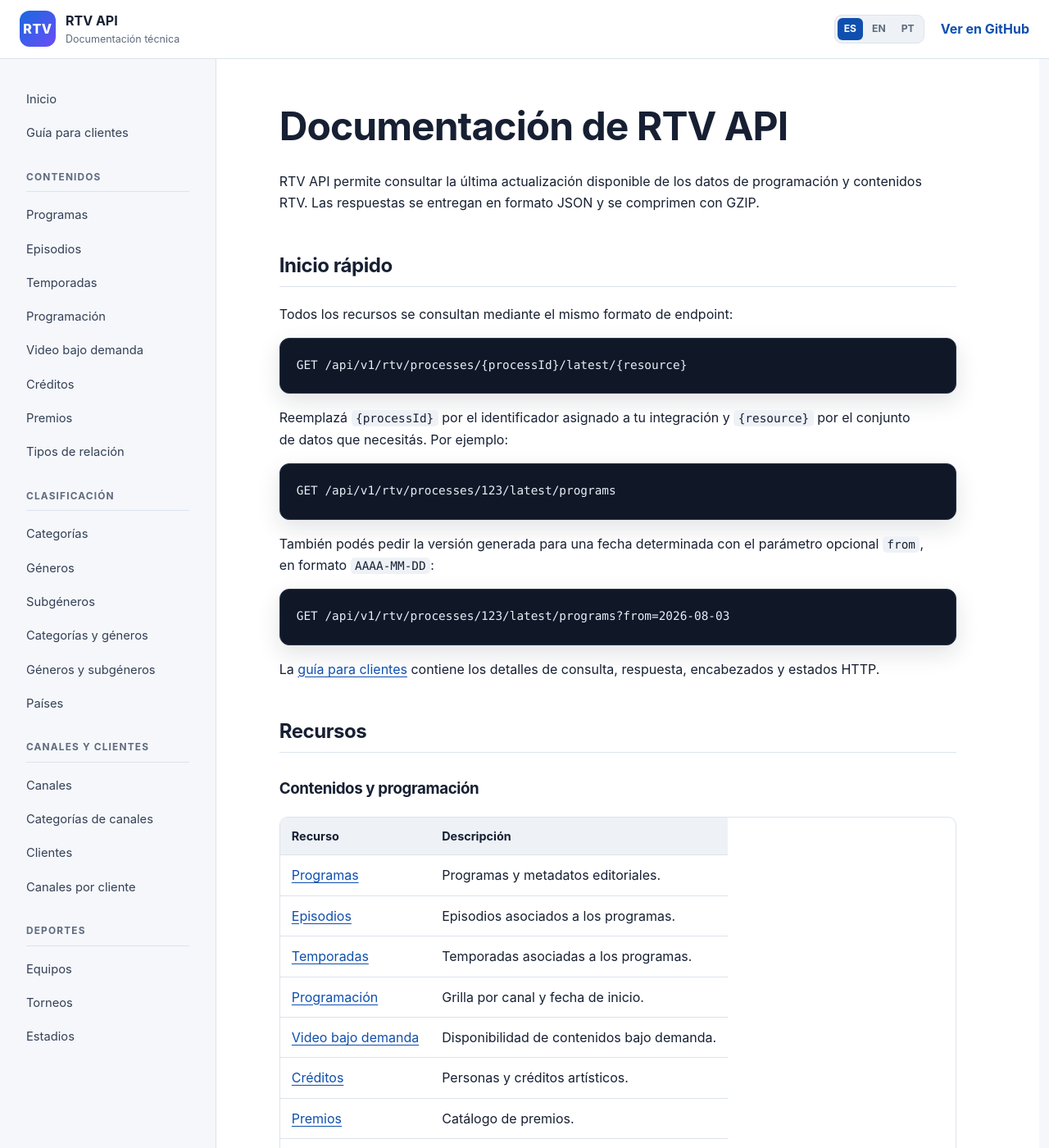
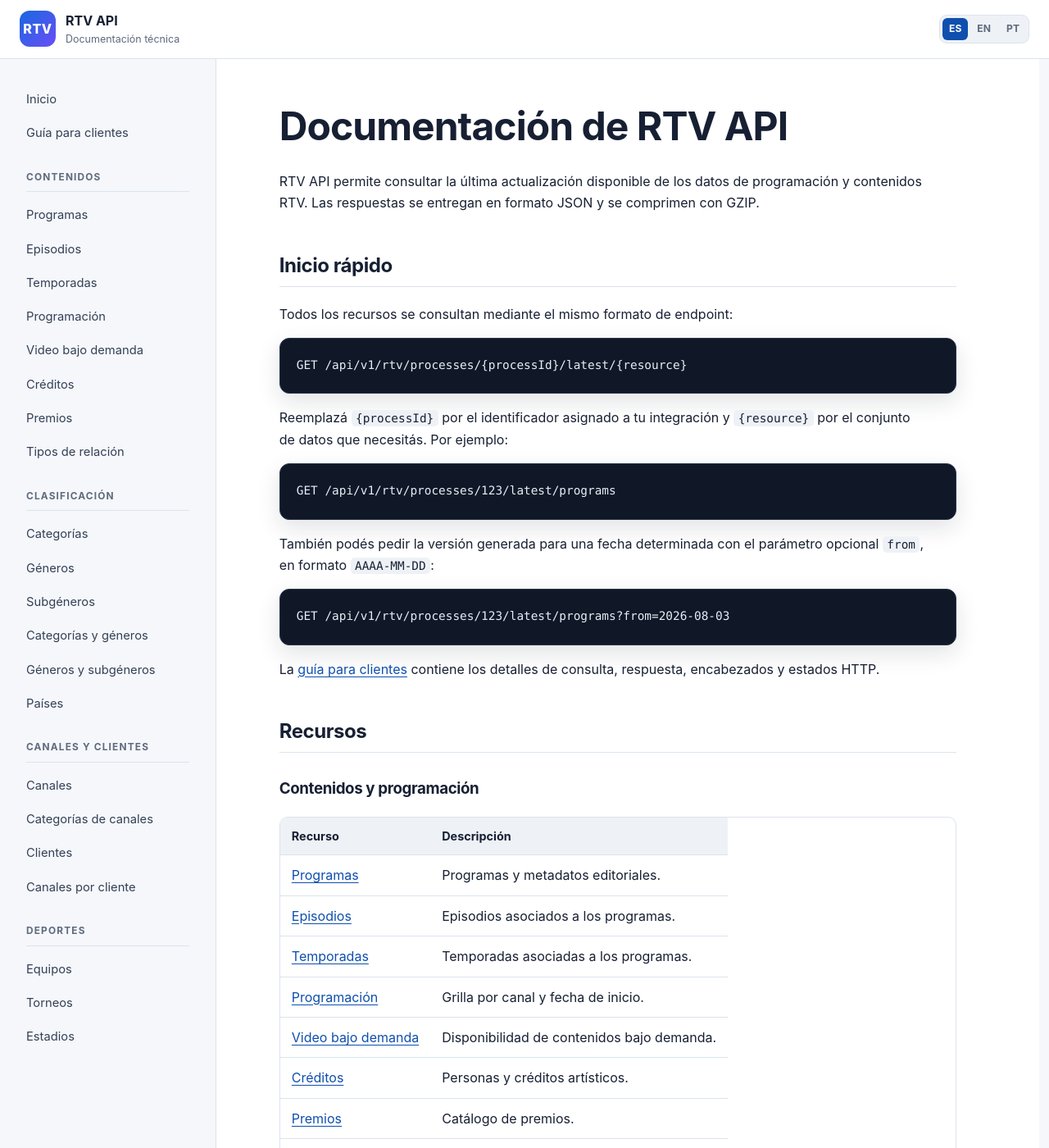
Before and after one commit to Sistemas-ReporTv/RTV_API-docs, a Jekyll site: the page built from README.md, in a window 1280 px wide and 1400 px high. Shown: the whole window at 82% size. Built offline with Jekyll 4.4.1, drawn with Linux system fonts in a browser that asks for light colours; some of the changed text lies outside the part shown.

Commit message:
Remove GitHub links and translations
Remove hardcoded GitHub link and related translations/styles. Deleted the `github` and `source` i18n keys for es/en/pt in _data/i18n.yml, removed the GitHub anchor from header and footer in _layouts/default.html, and removed .github-link and related footer CSS from assets/css/style.scss. Cleans up UI by eliminating the visible GitHub links and their styling.

```diff
--- a/_data/i18n.yml
+++ b/_data/i18n.yml
@@ -1,10 +1,8 @@
 es:
   home_aria: Ir al inicio
   technical_docs: Documentación técnica
-  github: Ver en GitHub
   explore: Explorar documentación
   main_navigation: Navegación principal
-  source: Código fuente y cambios
   language: Idioma
   home: Inicio
   client_guide: Guía para clientes
@@ -36,10 +34,8 @@ es:
 en:
   home_aria: Go to home page
   technical_docs: Technical documentation
-  github: View on GitHub
   explore: Explore documentation
   main_navigation: Main navigation
-  source: Source code and changes
   language: Language
   home: Home
   client_guide: Client guide
@@ -71,10 +67,8 @@ en:
 pt:
   home_aria: Ir para o início
   technical_docs: Documentação técnica
-  github: Ver no GitHub
   explore: Explorar documentação
   main_navigation: Navegação principal
-  source: Código-fonte e alterações
   language: Idioma
   home: Início
   client_guide: Guia para clientes
--- a/_layouts/default.html
+++ b/_layouts/default.html
@@ -31,7 +31,6 @@
       </a>
       <div class="header-actions">
         {% include language-switcher.html %}
-        <a class="github-link" href="https://github.com/{{ site.repository }}">{{ i18n.github }}</a>
       </div>
     </header>
 
@@ -51,7 +50,6 @@
 
     <footer class="site-footer">
       <span>RTV API</span>
-      <a href="https://github.com/{{ site.repository }}">{{ i18n.source }}</a>
     </footer>
   </body>
 </html>
--- a/assets/css/style.scss
+++ b/assets/css/style.scss
@@ -62,7 +62,6 @@ a:hover { color: var(--brand); }
 }
 .brand strong, .brand small { display: block; }
 .brand small { color: var(--muted); font-size: 0.78rem; }
-.github-link { font-weight: 650; text-decoration: none; }
 .header-actions { display: flex; align-items: center; gap: 20px; }
 .language-switcher {
   display: flex;
@@ -175,7 +174,6 @@ blockquote { margin-left: 0; padding: 4px 18px; border-left: 4px solid var(--bra
 
 @media (max-width: 820px) {
   .site-header { position: static; padding: 12px 18px; }
-  .github-link { display: none; }
   .header-actions { gap: 0; }
   .sidebar { display: none; }
   .site-shell { display: block; min-height: auto; }
@@ -191,5 +189,4 @@ blockquote { margin-left: 0; padding: 4px 18px; border-left: 4px solid var(--bra
   .mobile-nav summary { cursor: pointer; color: var(--brand-dark); font-weight: 700; }
   .mobile-nav .docs-nav { margin-top: 12px; }
   .site-footer { display: block; padding: 20px 22px; }
-  .site-footer a { display: block; margin-top: 6px; }
 }
```
